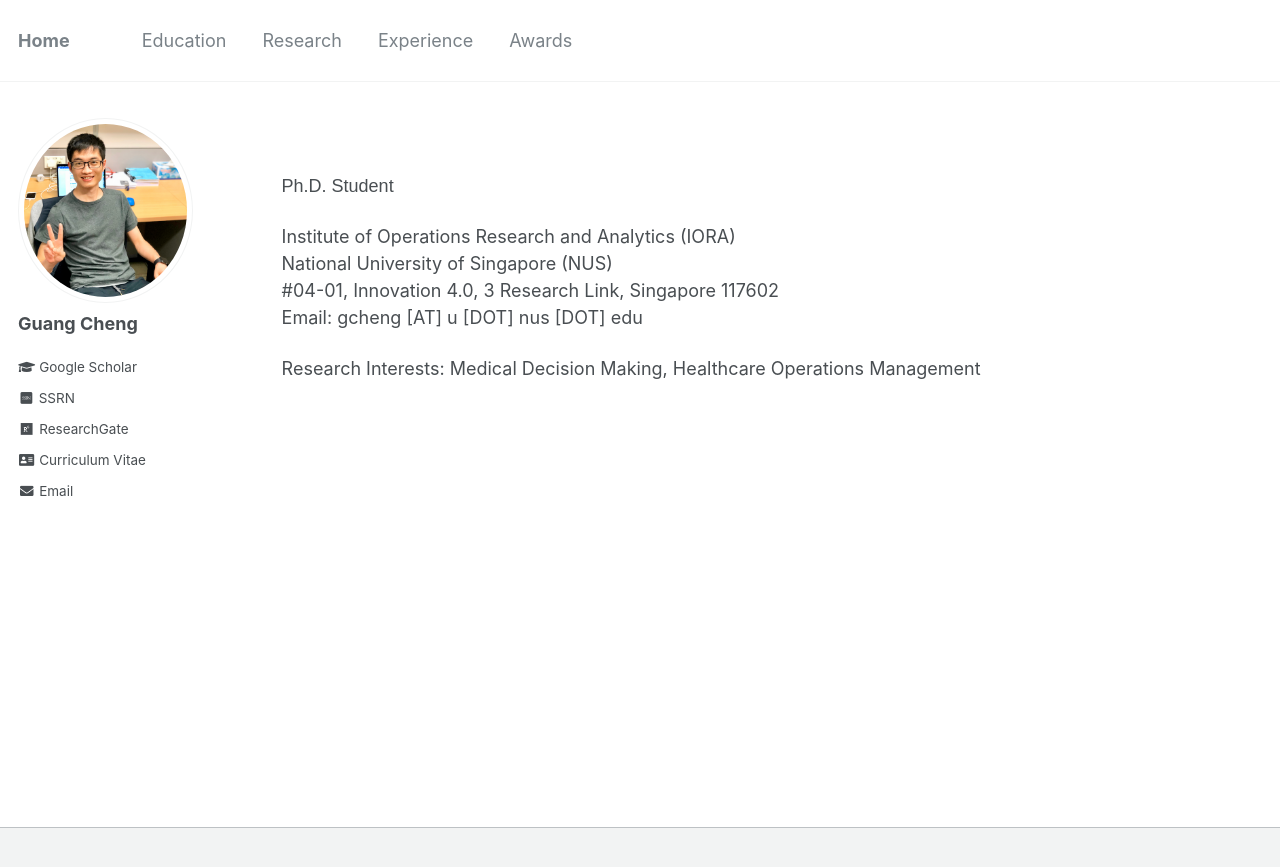
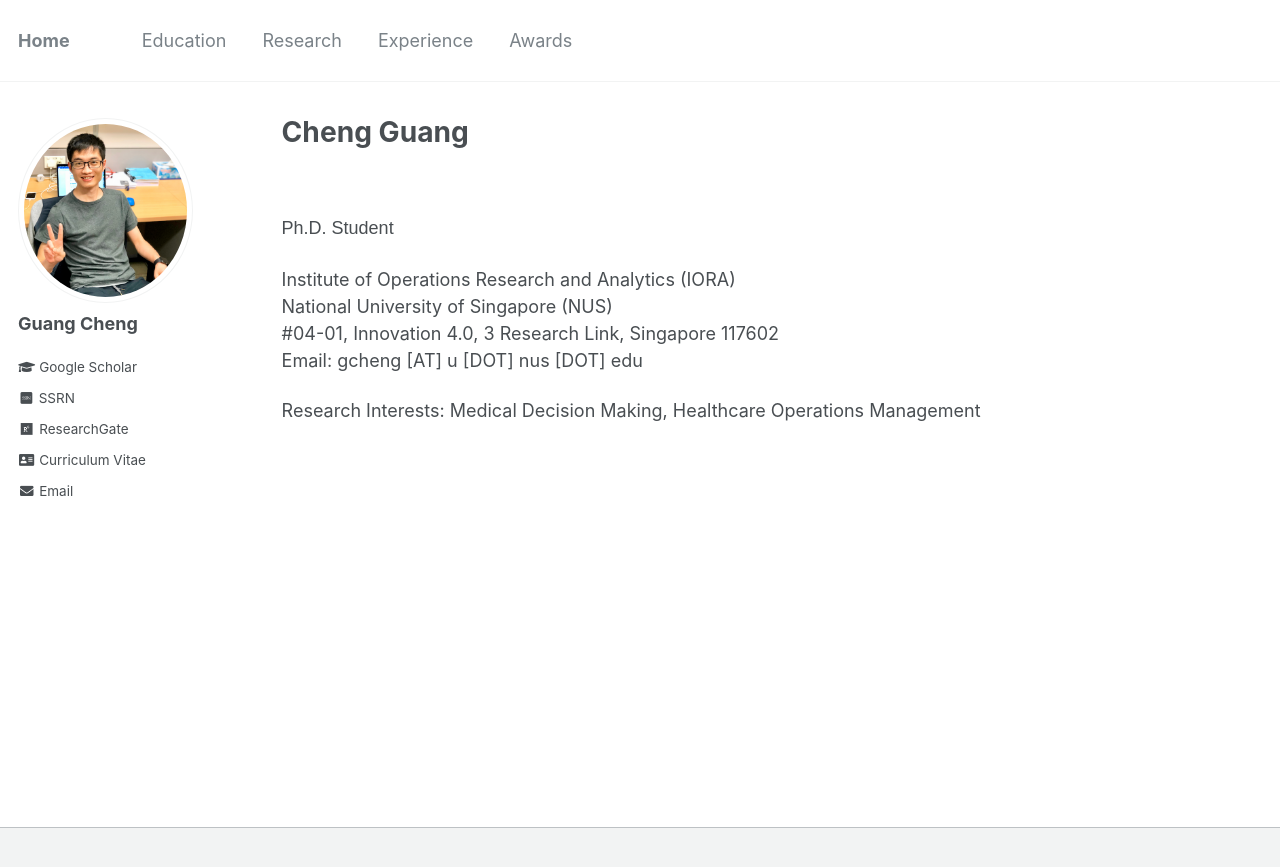
Before and after one commit to gcheng-nus/gcheng-nus.github.io, a Jekyll site: the page built from _pages/about.md, in a window 1280 px wide. Shown: the top 867 px of the page. Built offline with Jekyll 4.4.1, drawn with Linux system fonts in a browser that asks for light colours; some web fonts are replaced.

Commit message:
revise font

```diff
--- a/_pages/about.md
+++ b/_pages/about.md
@@ -1,6 +1,6 @@
 ---
 permalink: /
-title: "<span style="font-family: Arial;">Cheng Guang</span>"
+title: "Cheng Guang"
 excerpt: "About me"
 author_profile: true
 redirect_from:
```
